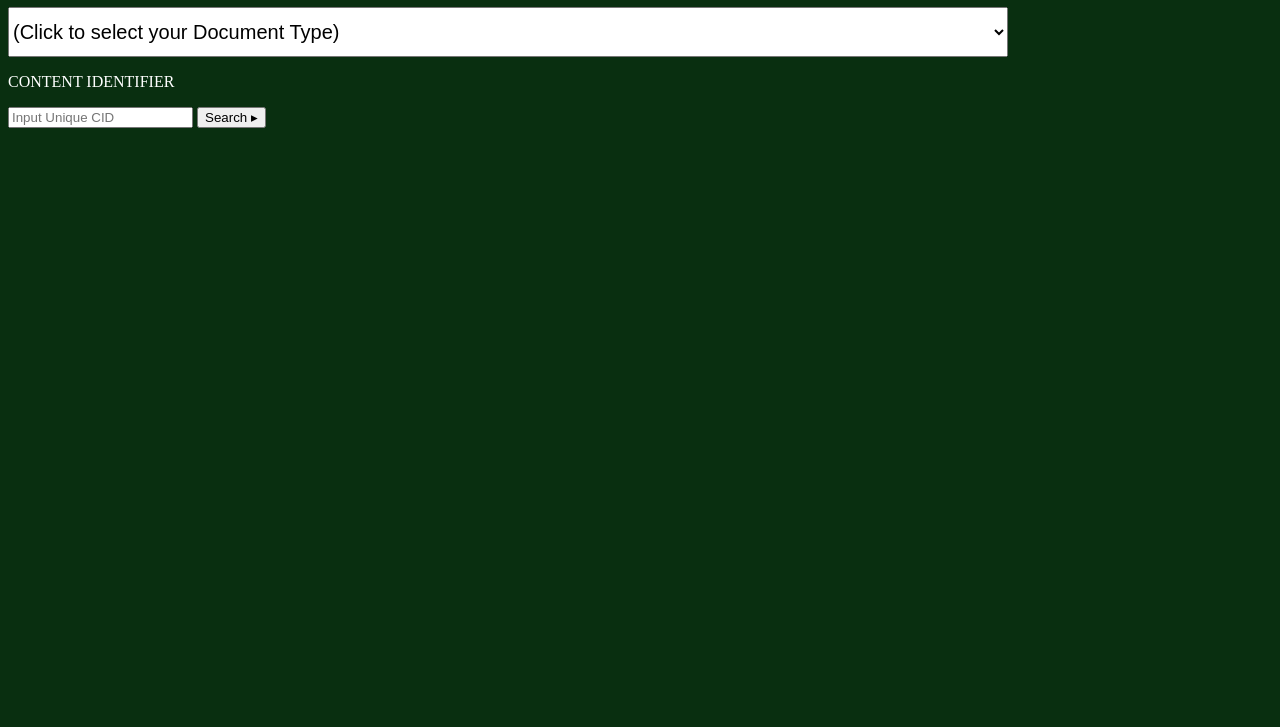
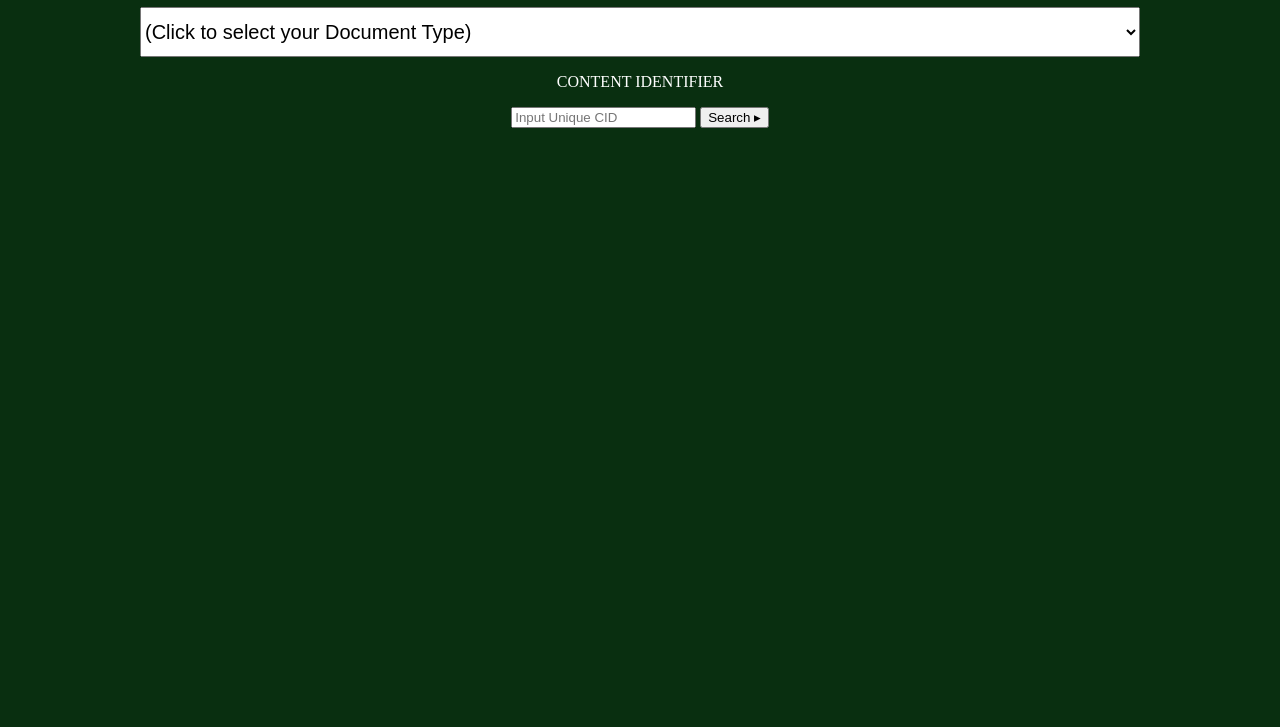
Before and after one commit to Gambu101/EVIFY_filecoinHackathlon, a plain HTML site: page auth.html in a window 1280 px wide. Shown: the part 73-800 px from the top of the page. Drawn offline with Linux system fonts and the light colour scheme.

Commit message:
Update auth.html

```diff
--- a/auth.html
+++ b/auth.html
@@ -15,7 +15,7 @@
             </h1>
         </center>
     </div>
-    <div class="docs">
+    <div class="docs"><center>
         <select name="Select Document Type" id="docs">
             <option value="">(Click to select your Document Type)</option>
             <option value="Driver's License">Driver's License</option>
@@ -24,9 +24,9 @@
             <option value="Certificate of Roadworthiness">Certificate of Roadworthiness</option>
             <option value="Certificate of Vehicle registration">Certificate of Vehicle registration</option>
             <option value="Hackney Permit">Hackney Permit</option>
-        </select>
+        </select></center>
     </div>
-    <p>
+    <p><center>
         <div class="cid">
             CONTENT IDENTIFIER
         </div>
@@ -34,6 +34,6 @@
             <input type="text" placeholder="Input Unique CID" class="searcher">
             <input type="button" value="Search &rtrif;" class="search">
         </p>
-    </p>
+    </p></center>
 </body>
 </html>
```
